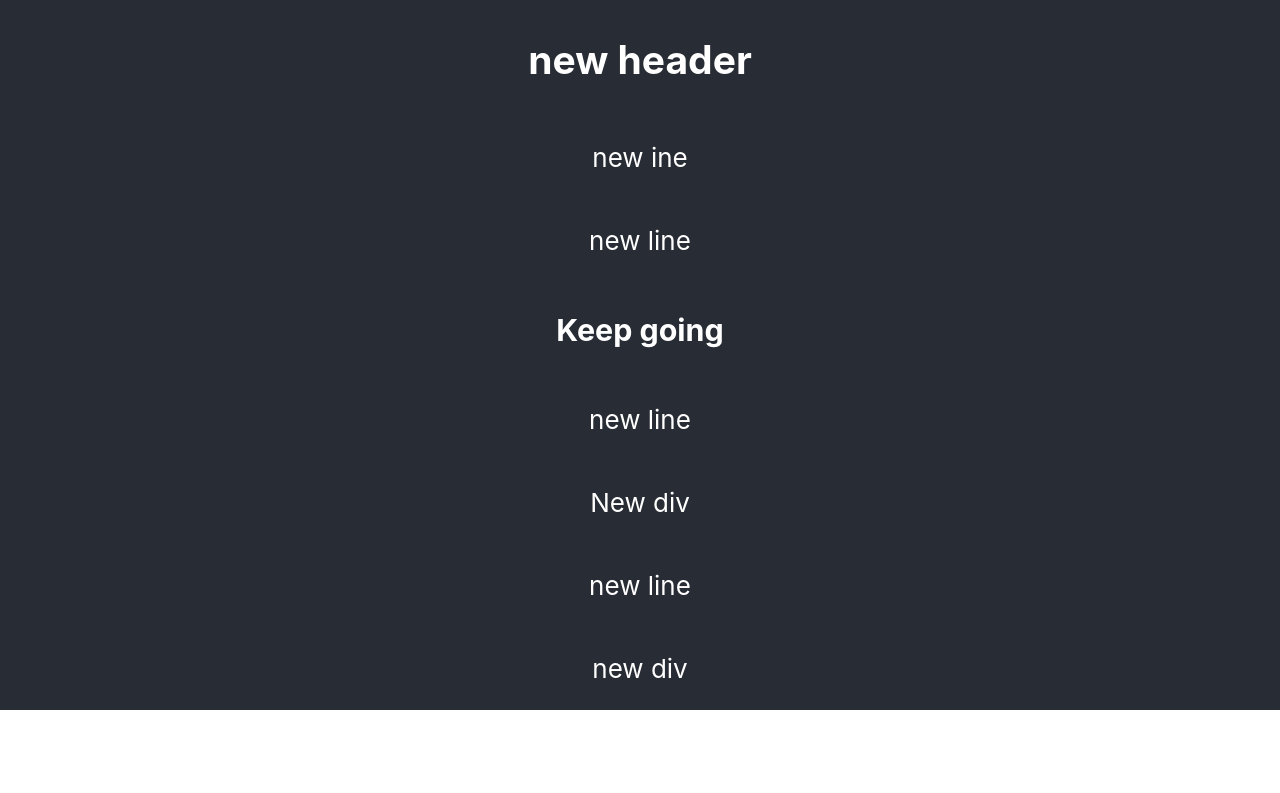
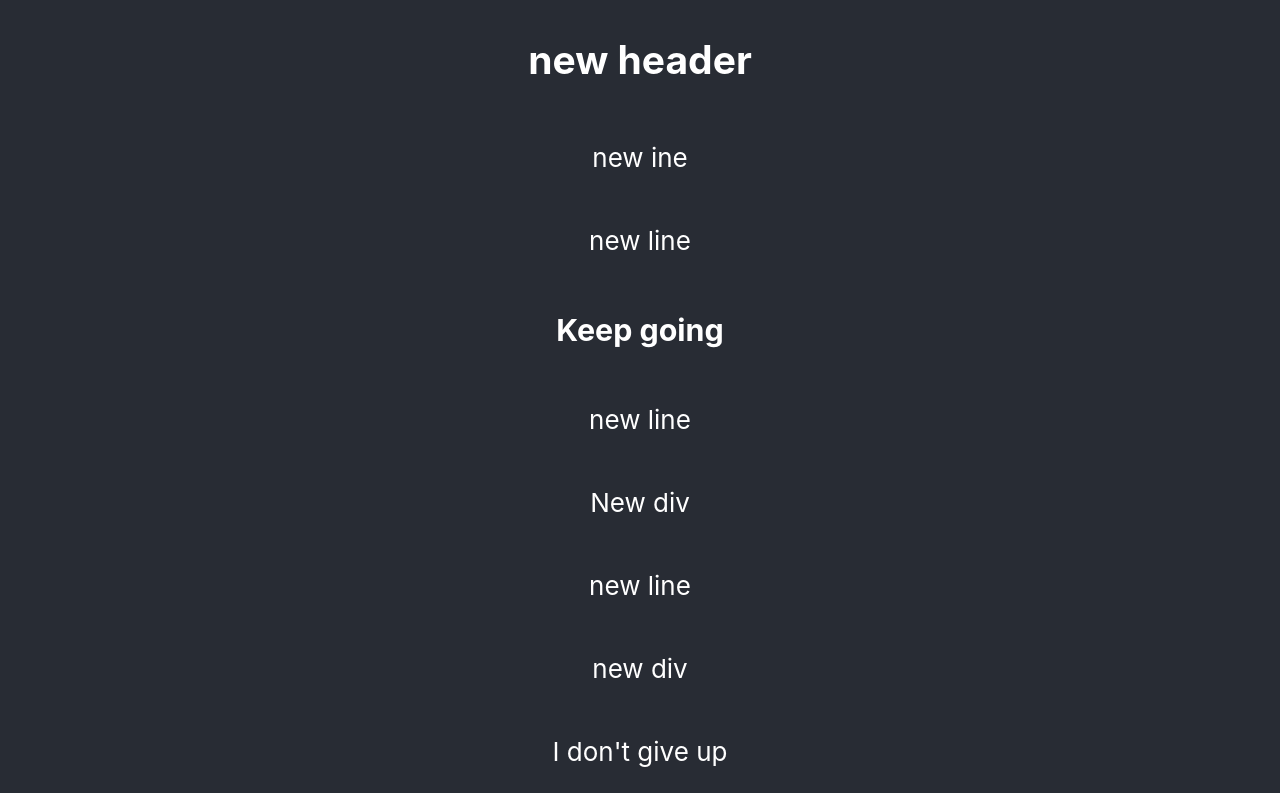
Before and after one commit to tyler-ray90/testing-05-18, a React (Create React App) app: page / in a window 1280 px wide. Shown: the part 1341-2134 px from the top of the page. Before the commit the page ends 2051 px from the top, so only its background shows below. Built offline with nearby package versions, Linux system fonts and the light colour scheme.

Commit message:
new commit

```diff
--- a/src/App.js
+++ b/src/App.js
@@ -33,6 +33,8 @@ function App() {
         <div>
           <p>new div</p>
         </div>
+        <p>I don't give up
+        </p>
 
       </header>
     </div>
```
